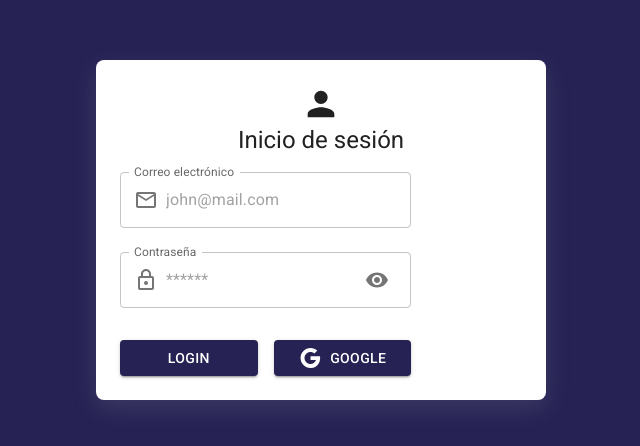
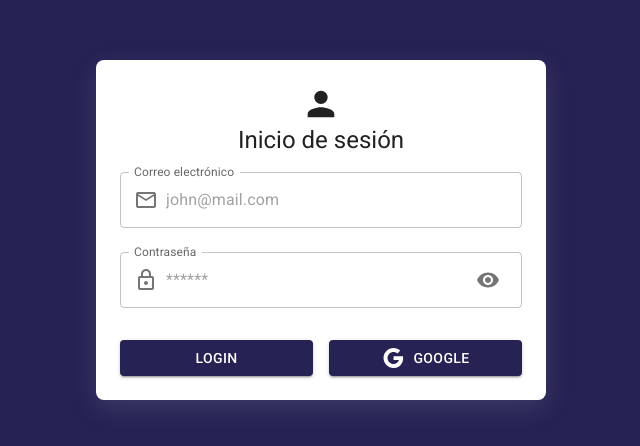
Before and after one commit to jisazamp/hotel-app, a React (Vite) app: page /auth/login in a window 1280 px wide. Shown: the part 170-616 px from the top of the page, without its empty margins (319-959 px from the left). Built offline with nearby package versions, Linux system fonts and the light colour scheme.

Commit message:
Redux Toolkit Setup

```diff
--- a/package.json
+++ b/package.json
@@ -14,10 +14,12 @@
     "@emotion/styled": "^11.10.4",
     "@mui/icons-material": "^5.10.6",
     "@mui/material": "^5.10.6",
+    "@reduxjs/toolkit": "^1.8.5",
     "formik": "^2.2.9",
     "material": "link:types/@mui/material",
     "react": "^18.2.0",
     "react-dom": "^18.2.0",
+    "react-redux": "^8.0.2",
     "react-router-dom": "^6.4.0",
     "yup": "^0.32.11"
   },
--- /dev/null
+++ b/src/auth/components/LoginForm.tsx
@@ -0,0 +1,103 @@
+import { useState } from 'react'
+import {
+  Button,
+  Grid,
+  IconButton,
+  InputAdornment,
+  TextField,
+} from '@mui/material'
+import { useFormik } from 'formik'
+import { validationSchema } from '../models/LoginForm.model'
+
+import MailOutline from '@mui/icons-material/MailOutline'
+import LockOutlined from '@mui/icons-material/LockOutlined'
+import Visibility from '@mui/icons-material/Visibility'
+import VisibilityOff from '@mui/icons-material/VisibilityOff'
+import Google from '@mui/icons-material/Google'
+
+const LoginForm = () => {
+  const [showPassword, setShowPassword] = useState<boolean>(false)
+  const formik = useFormik({
+    initialValues: {
+      email: '',
+      password: '',
+    },
+    validationSchema: validationSchema,
+    onSubmit: (values) => {
+      alert(JSON.stringify(values, null, 2))
+    },
+  })
+
+  return (
+    <form style={{ width: '100%' }} onSubmit={formik.handleSubmit}>
+      <Grid item xs={12} sx={{ mt: 2 }}>
+        <TextField
+          error={formik.touched.email && Boolean(formik.errors.email)}
+          fullWidth
+          helperText={formik.touched.email && formik.errors.email}
+          id='email'
+          label='Correo electrónico'
+          name='email'
+          onChange={formik.handleChange}
+          placeholder='john@mail.com'
+          type='text'
+          value={formik.values.email}
+          variant='outlined'
+          InputProps={{
+            startAdornment: (
+              <InputAdornment position='start'>
+                <MailOutline />
+              </InputAdornment>
+            ),
+          }}
+        />
+      </Grid>
+
+      <Grid item xs={12} sx={{ mt: 3 }}>
+        <TextField
+          error={formik.touched.password && Boolean(formik.errors.password)}
+          fullWidth
+          helperText={formik.touched.password && formik.errors.password}
+          id='password'
+          label='Contraseña'
+          name='password'
+          onChange={formik.handleChange}
+          placeholder='******'
+          type={showPassword === true ? 'text' : 'password'}
+          value={formik.values.password}
+          variant='outlined'
+          InputProps={{
+            startAdornment: (
+              <InputAdornment position='start'>
+                <LockOutlined />
+              </InputAdornment>
+            ),
+            endAdornment: (
+              <InputAdornment position='end'>
+                <IconButton onClick={() => setShowPassword(!showPassword)}>
+                  {showPassword === true ? <VisibilityOff /> : <Visibility />}
+                </IconButton>
+              </InputAdornment>
+            ),
+          }}
+        />
+      </Grid>
+
+      <Grid spacing={2} container sx={{ mt: 2 }}>
+        <Grid item xs={12} md={6}>
+          <Button type='submit' variant='contained' fullWidth>
+            Login
+          </Button>
+        </Grid>
+
+        <Grid item xs={12} md={6}>
+          <Button variant='contained' fullWidth>
+            <Google sx={{ mr: 1 }} /> Google
+          </Button>
+        </Grid>
+      </Grid>
+    </form>
+  )
+}
+
+export default LoginForm
--- /dev/null
+++ b/src/auth/models/LoginForm.model.ts
@@ -0,0 +1,12 @@
+import * as yup from 'yup'
+
+export const validationSchema = yup.object({
+  email: yup
+    .string()
+    .email('Ingrese un correo electrónico válido')
+    .required('El correo electrónico es requerido'),
+  password: yup
+    .string()
+    .min(8, 'La contraseña debe contener un mínimo de 8 caracteres')
+    .required('La contraseña es requerida'),
+})
--- a/src/auth/pages/LoginPage.tsx
+++ b/src/auth/pages/LoginPage.tsx
@@ -1,47 +1,10 @@
-import { useState } from 'react'
+import { Grid } from '@mui/material'
 import AuthLayout from '../layout/AuthLayout'
-import { useFormik } from 'formik'
-import * as yup from 'yup'
-import {
-  Button,
-  Grid,
-  IconButton,
-  InputAdornment,
-  TextField,
-} from '@mui/material'
-
-import MailOutline from '@mui/icons-material/MailOutline'
-import LockOutlined from '@mui/icons-material/LockOutlined'
 import Person from '@mui/icons-material/Person'
-import Visibility from '@mui/icons-material/Visibility'
-import VisibilityOff from '@mui/icons-material/VisibilityOff'
-import Google from '@mui/icons-material/Google'
 import Header from '../components/Header'
-
-const validationSchema = yup.object({
-  email: yup
-    .string()
-    .email('Ingrese un correo electrónico válido')
-    .required('El correo electrónico es requerido'),
-  password: yup
-    .string()
-    .min(8, 'La contraseña debe contener un mínimo de 8 caracteres')
-    .required('La contraseña es requerida'),
-})
+import LoginForm from '../components/LoginForm'
 
 const LoginPage = () => {
-  const [showPassword, setShowPassword] = useState<boolean>(false)
-  const formik = useFormik({
-    initialValues: {
-      email: '',
-      password: '',
-    },
-    validationSchema: validationSchema,
-    onSubmit: (values) => {
-      alert(JSON.stringify(values, null, 2))
-    },
-  })
-
   return (
     <AuthLayout>
       <Header
@@ -50,78 +13,7 @@ const LoginPage = () => {
       />
 
       <Grid container>
-        <form onSubmit={formik.handleSubmit}>
-          <Grid item xs={12} sx={{ mt: 2 }}>
-            <TextField
-              error={formik.touched.email && Boolean(formik.errors.email)}
-              fullWidth
-              helperText={formik.touched.email && formik.errors.email}
-              id='email'
-              label='Correo electrónico'
-              name='email'
-              onChange={formik.handleChange}
-              placeholder='john@mail.com'
-              type='text'
-              value={formik.values.email}
-              variant='outlined'
-              InputProps={{
-                startAdornment: (
-                  <InputAdornment position='start'>
-                    <MailOutline />
-                  </InputAdornment>
-                ),
-              }}
-            />
-          </Grid>
-
-          <Grid item xs={12} sx={{ mt: 3 }}>
-            <TextField
-              error={formik.touched.password && Boolean(formik.errors.password)}
-              fullWidth
-              helperText={formik.touched.password && formik.errors.password}
-              id='password'
-              label='Contraseña'
-              name='password'
-              onChange={formik.handleChange}
-              placeholder='******'
-              type={showPassword === true ? 'text' : 'password'}
-              value={formik.values.password}
-              variant='outlined'
-              InputProps={{
-                startAdornment: (
-                  <InputAdornment position='start'>
-                    <LockOutlined />
-                  </InputAdornment>
-                ),
-                endAdornment: (
-                  <InputAdornment position='end'>
-                    <IconButton onClick={() => setShowPassword(!showPassword)}>
-                      {showPassword === true ? (
-                        <VisibilityOff />
-                      ) : (
-                        <Visibility />
-                      )}
-                    </IconButton>
-                  </InputAdornment>
-                ),
-              }}
-            />
-          </Grid>
-
-          <Grid spacing={2} container sx={{ mt: 2 }}>
-            <Grid item xs={12} md={6}>
-              <Button type='submit' variant='contained' fullWidth>
-                Login
-              </Button>
-            </Grid>
-
-            <Grid item xs={12} md={6}>
-              <Button variant='contained' fullWidth>
-                <Google sx={{ mr: 1 }} /> Google
-              </Button>
-            </Grid>
-          </Grid>
-        </form>
+        <LoginForm />
       </Grid>
     </AuthLayout>
   )
--- a/src/router/AppRouter.tsx
+++ b/src/router/AppRouter.tsx
@@ -4,7 +4,6 @@ import AuthRoutes from '../auth/routes/AuthRoutes'
 const AppRouter = () => {
   return (
     <Routes>
-      {/* Login */}
       <Route path='/auth/*' element={<AuthRoutes />} />
     </Routes>
   )
--- /dev/null
+++ b/src/store/auth/index.ts
@@ -0,0 +1,2 @@
+export * from './authSlice'
+export * from './thunks'
--- /dev/null
+++ b/src/store/hooks.ts
@@ -0,0 +1,5 @@
+import { TypedUseSelectorHook, useDispatch, useSelector } from 'react-redux'
+import { RootState, AppDispatch } from './store'
+
+export const useAppDispatch = () => useDispatch<AppDispatch>()
+export const useAppSelector: TypedUseSelectorHook<RootState> = useSelector
--- /dev/null
+++ b/src/store/index.ts
@@ -0,0 +1,3 @@
+export * from './auth';
+export * from './hooks';
+export * from './store';
```
Also changed, not shown: src/store/auth/authSlice.ts (added, +33 -0 lines), src/store/auth/thunks.ts (added, +14 -0 lines), src/store/store.ts (added, +11 -0 lines), 1 other file (tests, documents, lock files or other folders).
